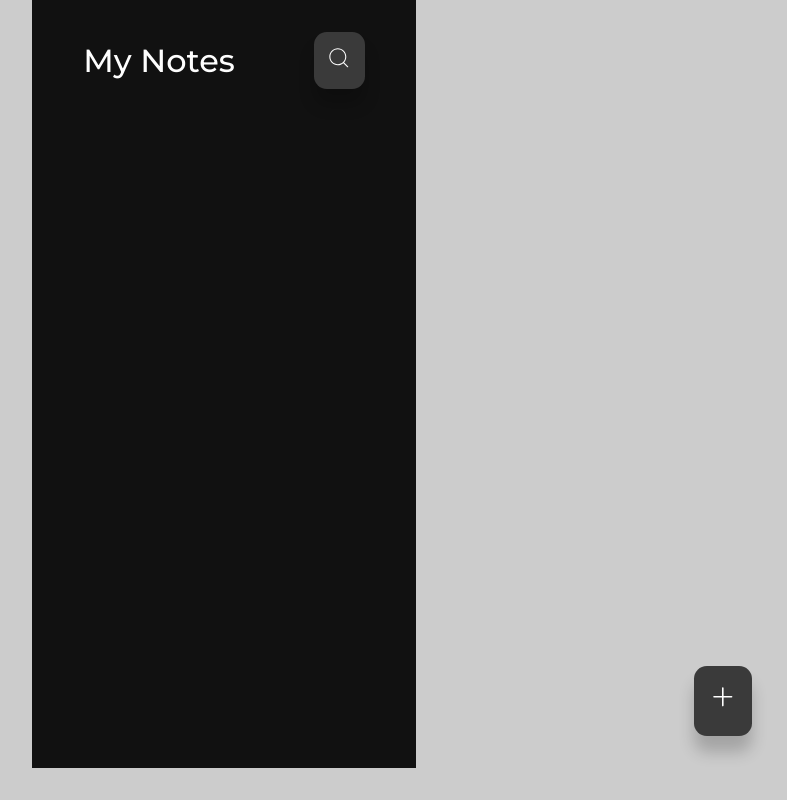
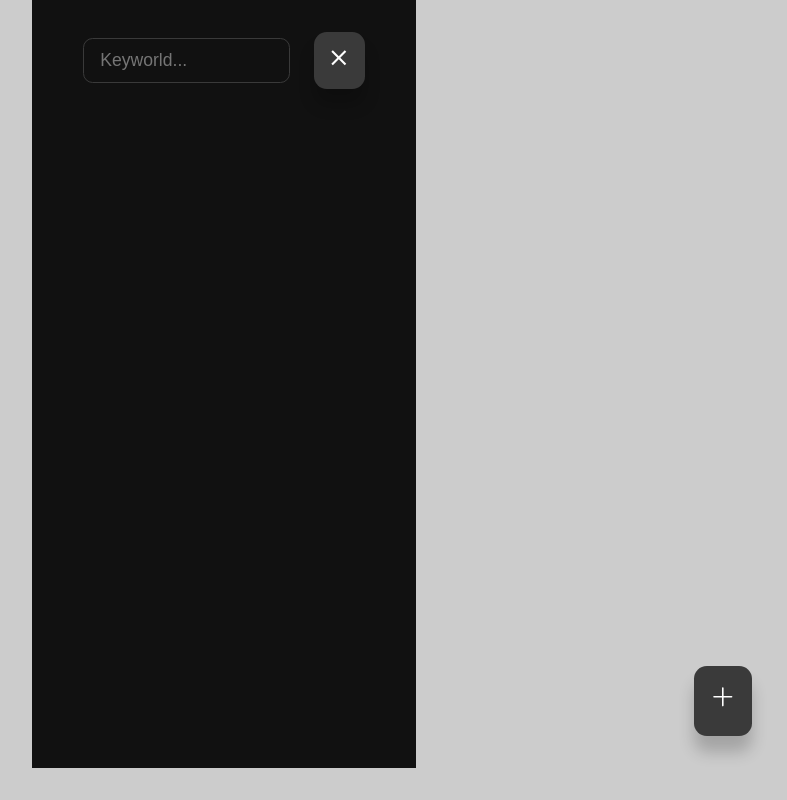
Before and after one commit to MarouanSidali/react-notes-app, a React (Create React App) app: page / in a window 1280 px wide. Both pictures are taken after a click on the button 755 px from the left and 60 px from the top of the page. Shown: the whole page, without its empty margins (416-1203 px from the left). Built offline with nearby package versions, Linux system fonts and the light colour scheme.

Commit message:
Search note functionality

```diff
--- a/src/pages/Notes.jsx
+++ b/src/pages/Notes.jsx
@@ -1,24 +1,55 @@
 import { CiSearch } from "react-icons/ci";
+import { MdClose } from "react-icons/md";
 import { BsPlusLg } from "react-icons/bs";
 import { Link } from "react-router-dom";
 import NoteItem from "../components/NoteItem";
+import { useState, useEffect } from "react";
 
-const Notes = ({notes}) => {
+const Notes = ({ notes }) => {
+  const [showSearch, setShowSearch] = useState(false);
+  const [text, setText] = useState("");
+  const [filteredNotes, setFilteredNotes] = useState(notes);
+
+  const handleSearch = () => {
+    setFilteredNotes(
+      notes.filter((note) => {
+        if (note.title.toLowerCase().match(text.toLowerCase())) {
+          return note;
+        }
+      })
+    );
+  };
+
+  useEffect(handleSearch, [text]);
+
   return (
     <section>
       <header className="notes__header">
-        <h2>My Notes</h2>
-        {/* <input type="text" autoFocus placeholder='Keyworld...' /> */}
-        <button className="btn">
-          <CiSearch />
+        {!showSearch && <h2>My Notes</h2>}
+        {showSearch && (
+          <input
+            type="text"
+            onChange={(e) => {
+              setText(e.target.value);
+              handleSearch();
+            }}
+            autoFocus
+            placeholder="Keyworld..."
+          />
+        )}
+        <button
+          className="btn"
+          onClick={() => setShowSearch((prevState) => !prevState)}
+        >
+          {showSearch ? <MdClose /> : <CiSearch />}
         </button>
       </header>
       <div className="notes__container">
-        {notes.map((note) => (
+        {filteredNotes.map((note) => (
           <NoteItem key={note.id} note={note} />
         ))}
       </div>
-      <Link to='/create-note' className="btn add__btn">
+      <Link to="/create-note" className="btn add__btn">
         <BsPlusLg />
       </Link>
     </section>
```
